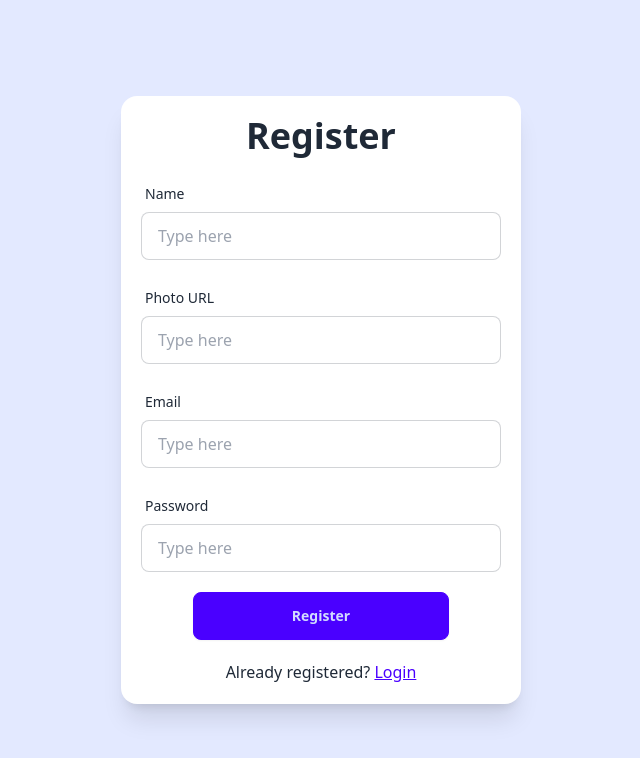
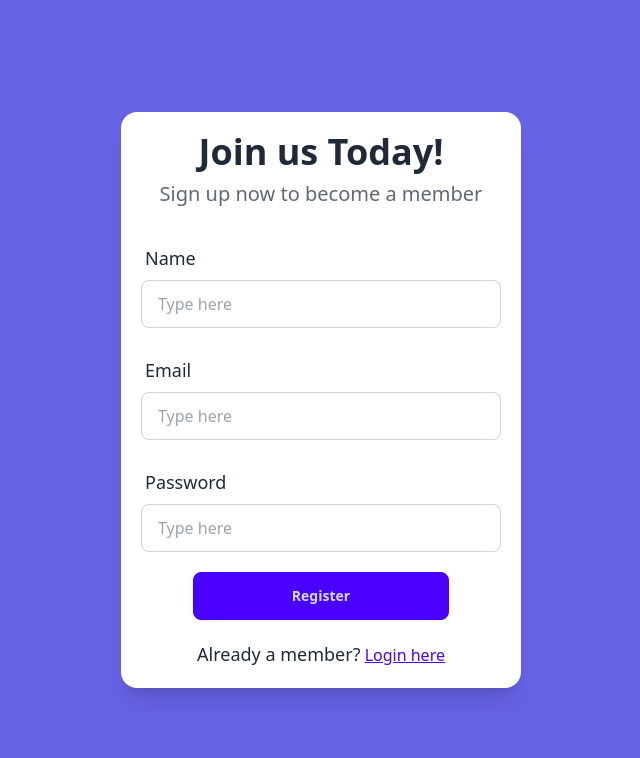
Before and after one commit to Nasrddinovvv1508/website-todo, a React (Vite) app: page /register in a window 1280 px wide. Shown: the top 758 px of the page, without its empty margins (319-959 px from the left). Built offline with nearby package versions, Linux system fonts and the light colour scheme; no server answers.

Commit message:
Login && Register

```diff
--- a/src/components/FormInput.jsx
+++ b/src/components/FormInput.jsx
@@ -4,9 +4,9 @@ function FormInput({ type, name, placeholder, status }) {
     return (
         <label className="form-control w-full">
             <div className="label">
-                <span className="label-text capitalize">{placeholder}</span>
+                <span className="label-text capitalize text-lg">{placeholder}</span>
             </div>
-            <input name={name} type={type} placeholder="Type here" className={`input input-bordered input-${status} w-full`} />
+            <input name={name} type={type} placeholder="Type here" className={`input input-bordered ${status} w-full`} />
         </label>
     )
 }
--- a/src/hooks/useRegister.js
+++ b/src/hooks/useRegister.js
@@ -12,14 +12,13 @@ let useRegister = () => {
 
 
     let registerWithEmail = async (email, password, displayName, photoURL) => {
-        console.log(email, password, displayName, photoURL);
+        console.log(email, password, displayName);
         setIsPending(true);
         try {
             let userCredential = await createUserWithEmailAndPassword(auth, email, password)
 
             await updateProfile(auth.currentUser, {
                 displayName,
-                photoURL,
             })
 
             const user = userCredential.user;
--- a/src/pages/Login.jsx
+++ b/src/pages/Login.jsx
@@ -6,6 +6,7 @@ import { FormInput } from "../components";
 // hooks
 import { useLogin } from '../hooks/useLogin'
 import { useEffect, useState } from "react";
+import toast from "react-hot-toast";
 
 export let action = async ({ request }) => {
   let formData = await request.formData();
@@ -29,17 +30,19 @@ function Login() {
     if (userData) {
       if (userData?.email.trim() && userData?.password.trim()) {
         signInWithEmail(userData);
+      } else {
+        toast.error(`Please, Enter All of Them`);
       }
 
       if (!userData?.email.trim()) {
         setErrors((prev) => {
-          return { ...prev, email: `error` }
+          return { ...prev, email: `input-error` }
         })
       }
 
       if (!userData?.password.trim()) {
         setErrors((prev) => {
-          return { ...prev, password: `error` }
+          return { ...prev, password: `input-error` }
         })
       }
     }
@@ -49,9 +52,15 @@ function Login() {
 
 
   return (
+    <div className="w-screen h-screen bg-[#6763e7]">
       <div className="grid place-items-center min-h-screen">
         <Form method="post" className="flex flex-col items-center gap-5 card bg-base-100 w-[400px] shadow-xl p-5">
-        <h1 className="text-4xl font-semibold">Login</h1>
+          <div className="flex flex-col items-center gap-2">
+            <h1 className="text-4xl font-bold">Welcome back!</h1>
+            <p className="text-xl opacity-70">
+              Log in to access your account.
+            </p>
+          </div>
           <FormInput status={errors.email} type="email" name="email" placeholder="Email" />
           <FormInput status={errors.password} type="password" name="password" placeholder="Password" />
 
@@ -59,9 +68,10 @@ function Login() {
           {isPending && <button disabled className="btn btn-primary btn-wide">Loading...</button>}
 
           <div>
-          Didn't registered yet? <Link className="link link-primary" to='/register'>Register</Link>
+            <span className="text-lg font-medium">Not a member?</span> <Link className="link link-primary" to='/register'>Register</Link>
           </div>
         </Form>
+      </div>
     </div>
   )
 }
--- a/src/pages/Register.jsx
+++ b/src/pages/Register.jsx
@@ -5,7 +5,8 @@ import { FormInput } from "../components";
 
 // hooks
 import { useRegister } from '../hooks/useRegister';
-import { useEffect } from "react";
+import { useEffect, useState } from "react";
+import toast from "react-hot-toast";
 
 // functions
 export let action = async ({ request }) => {
@@ -13,9 +14,8 @@ export let action = async ({ request }) => {
   let email = formData.get(`email`);
   let password = formData.get(`password`);
   let displayName = formData.get(`displayName`);
-  let photoURL = formData.get(`photoURL`);
 
-  return { email, password, displayName, photoURL }
+  return { email, password, displayName }
 }
 
 
@@ -23,28 +23,64 @@ function Register() {
   let userData = useActionData();
   let { registerWithEmail, isPending } = useRegister();
 
+  let [errors, setErrors] = useState({
+    displayName: ``,
+    email: ``,
+    password: ``,
+  })
+
   useEffect(() => {
     if (userData) {
-      registerWithEmail(userData.email, userData.password, userData.displayName, userData.photoURL)
+      if (userData?.email.trim() && userData?.password.trim() && userData?.displayName.trim()) {
+        registerWithEmail(userData);
+      } else {
+        toast.error(`Please, Enter All of Them`);
+      }
+
+      if (!userData?.email.trim()) {
+        setErrors((prev) => {
+          return { ...prev, email: `input-error` }
+        })
+      }
+
+      if (!userData?.password.trim()) {
+        setErrors((prev) => {
+          return { ...prev, password: `input-error` }
+        })
+      }
+
+      if (!userData?.displayName.trim()) {
+        setErrors((prev) => {
+          return { ...prev, displayName: `input-error` }
+        })
+      }
     }
   }, [userData])
 
+  console.log(errors);
+
   return (
+    <div className="w-screen h-screen bg-[#6763e7]">
       <div className="grid place-items-center min-h-screen">
         <Form method="post" className="flex flex-col items-center gap-5 card bg-base-100 w-[400px] shadow-xl p-5">
-        <h1 className="text-4xl font-semibold">Register</h1>
-        <FormInput type="text" name="displayName" placeholder="Name" />
-        <FormInput type="url" name="photoURL" placeholder="Photo URL" />
-        <FormInput type="email" name="email" placeholder="Email" />
-        <FormInput type="password" name="password" placeholder="Password" />
+          <div className="flex flex-col items-center gap-2 mb-2">
+            <h1 className="text-4xl font-bold">Join us Today!</h1>
+            <p className="text-xl opacity-70">
+              Sign up now to become a member
+            </p>
+          </div>
+          <FormInput type="text" name="displayName" placeholder="Name" status={errors.displayName} />
+          <FormInput type="email" name="email" placeholder="Email" status={errors.email} />
+          <FormInput type="password" name="password" placeholder="Password" status={errors.password} />
 
           {!isPending && <button className="btn btn-primary btn-wide">Register</button>}
           {isPending && <button disabled className="btn btn-primary btn-wide">Loading...</button>}
 
           <div>
-          Already registered? <Link className="link link-primary" to='/login'>Login</Link>
+            <span className="text-lg font-medium">Already a member?</span> <Link className="link link-primary" to='/login'>Login here</Link>
           </div>
         </Form>
+      </div>
     </div>
   )
 }
```
Lines whose indentation alone changed are shown as unchanged.
